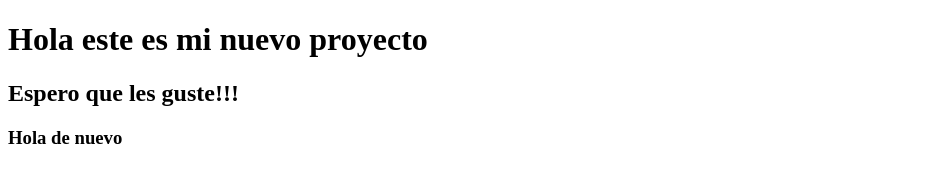
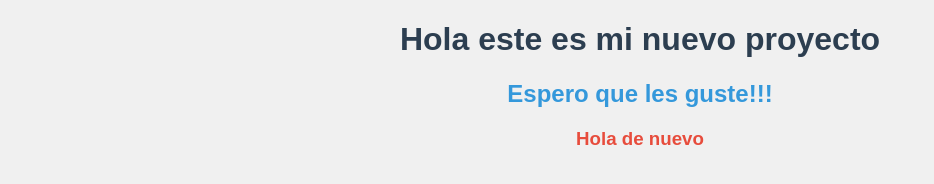
Before and after one commit to Lore19513/Git_Lab2, a plain HTML site: page index.html in a window 1280 px wide. Shown: the whole page, without its empty margins (0-934 px from the left). Drawn offline with Linux system fonts and the light colour scheme.

Commit message:
Se agrego nuevas modificaciones al proyecto

```diff
--- a/index.html
+++ b/index.html
@@ -3,8 +3,27 @@
 <head>
     <meta charset="UTF-8">
     <meta name="viewport" content="width=device-width, initial-scale=1.0">
-    <link rel="stylesheet" href="style.css">
     <title>GIT_VIR</title>
+
+    <style>
+        body {
+            background-color: #f0f0f0;
+            font-family: Arial, sans-serif;
+            text-align: center;
+        }
+
+        h1 {
+            color: #2c3e50;
+        }
+
+        h2 {
+            color: #3498db;
+        }
+
+        h3 {
+            color: #e74c3c;
+        }
+    </style>
 </head>
 <body>
     <h1>Hola este es mi nuevo proyecto</h1>
--- a/sytle.css
+++ /dev/null
@@ -1,18 +0,0 @@
-/* estilos.css */
-body {
-    background-color: #f0f0f0;
-    font-family: Arial, sans-serif;
-    text-align: center;
-}
-
-h1 {
-    color: #2c3e50;
-}
-
-h2 {
-    color: #3498db;
-}
-
-h3 {
-    color: #e74c3c;
-}
```
